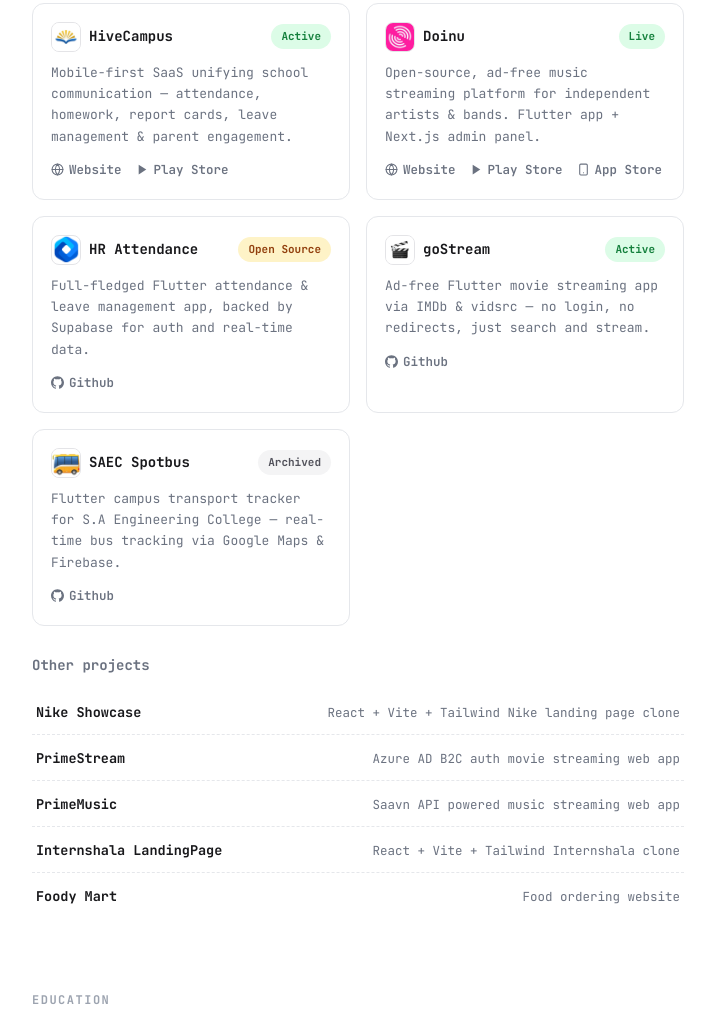
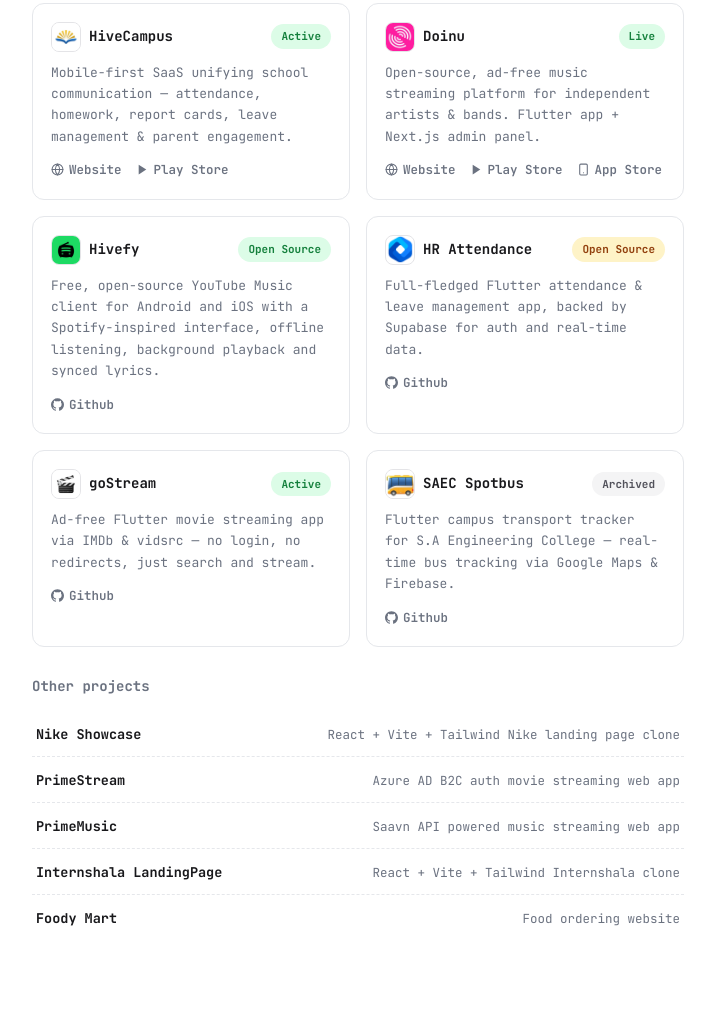
Before and after one commit to Harish-Srinivas-07/portfolio, a plain HTML site: page index.html in a window 1280 px wide. Shown: the part 1377-2393 px from the top of the page, without its empty margins (282-997 px from the left). Drawn offline with Linux system fonts and the light colour scheme.

Commit message:
Add Hivefy project to portfolio
Feature Hivefy in the portfolio and project data, and add a full LLM-readable portfolio summary.

```diff
--- a/index.html
+++ b/index.html
@@ -267,6 +267,25 @@
 
         <article class="project-card tilt-card">
           <div class="project-head">
+            <img class="project-icon-img" src="./assets/images/hivefy.png" alt="" />
+            <h3 class="project-title">Hivefy</h3>
+            <span class="badge badge-green">Open Source</span>
+          </div>
+          <p class="project-text">Free, open-source YouTube Music client for Android and iOS with a
+            Spotify-inspired interface, offline listening, background playback and synced lyrics.</p>
+          <div class="card-links">
+            <a href="https://github.com/Harish-Srinivas-07/hivefy" target="_blank" rel="noopener"
+              class="card-link">
+              <svg class="ico" viewBox="0 0 24 24" fill="currentColor">
+                <path d="M12 .297c-6.63 0-12 5.373-12 12 0 5.303 3.438 9.8 8.205 11.385.6.113.82-.258.82-.577 0-.285-.01-1.04-.015-2.04-3.338.725-4.042-1.61-4.042-1.61C4.422 18.07 3.633 17.7 3.633 17.7c-1.087-.744.084-.729.084-.729 1.205.084 1.838 1.237 1.838 1.237 1.07 1.834 2.809 1.304 3.495.997.108-.775.418-1.305.762-1.605-2.665-.3-5.466-1.332-5.466-5.93 0-1.31.465-2.38 1.235-3.22-.135-.303-.54-1.523.105-3.176 0 0 1.005-.322 3.3 1.23.96-.267 1.98-.399 3-.405 1.02.006 2.04.138 3 .405 2.28-1.552 3.285-1.23 3.285-1.23.645 1.653.24 2.873.12 3.176.765.84 1.23 1.91 1.23 3.22 0 4.61-2.805 5.625-5.475 5.92.42.36.81 1.096.81 2.22-.015 1.606-.015 2.896-.015 3.286 0 .315.21.69.825.57C20.565 22.092 24 17.592 24 12.297c0-6.627-5.373-12-12-12" />
+              </svg>
+              Github
+            </a>
+          </div>
+        </article>
+
+        <article class="project-card tilt-card">
+          <div class="project-head">
             <img class="project-icon-img" src="./assets/images/hr_attendance.png" alt="" />
             <h3 class="project-title">HR Attendance</h3>
             <span class="badge badge-amber">Open Source</span>
```
Also changed, not shown: assets/images/hivefy.png (added), llms-full.txt (added), llms.txt, 1 other file.
